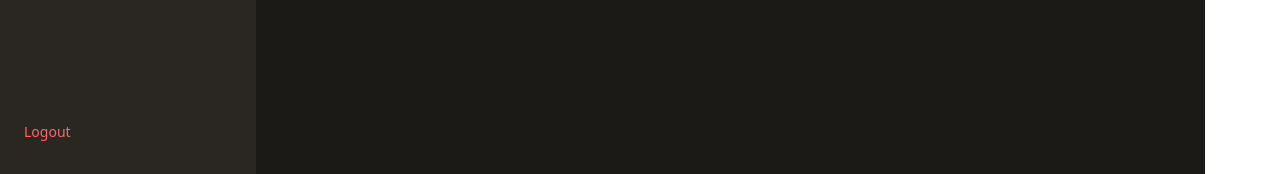
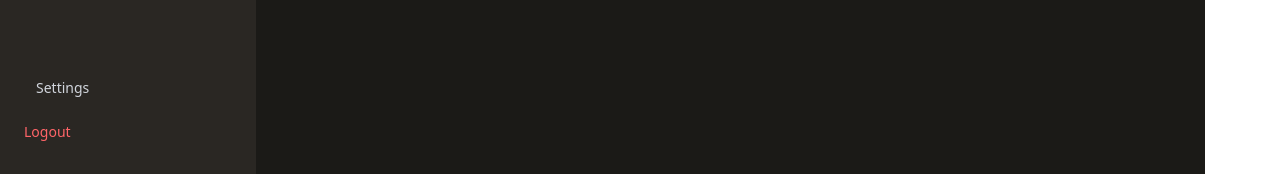
Before and after one commit to FatalFriction/pixel-perfect-landing, a Next.js app: page /dashboard in a window 1280 px wide. Shown: the part 626-800 px from the top of the page. Built offline with nearby package versions, Linux system fonts and the light colour scheme.

Commit message:
feat: add settings tab and update sidebar for improved navigation

```diff
--- a/src/components/PricingCard.tsx
+++ b/src/components/PricingCard.tsx
@@ -26,7 +26,7 @@ export default function PricingCard({
     <div
       className={`
         relative group
-        max-w-60 md:w-full
+        max-w-60 md:w-full md:max-w-full
         min-h-105 md:min-h-130
         ${highlighted ? "md:-mt-6 md:pt-10 md:min-h-145" : ""}
         rounded-2xl p-5 md:p-6
--- a/src/components/dashboards/DashboardLayout.tsx
+++ b/src/components/dashboards/DashboardLayout.tsx
@@ -9,7 +9,7 @@ import TicketForm from "./TicketForm";
 import { plan } from "@/src/data/plan";
 import { Menu } from "lucide-react";
 
-export type DashboardTab = "dashboard" | "billing" | "support";
+export type DashboardTab = "dashboard" | "billing" | "support" | "settings";
 
 export default function DashboardLayout() {
   const [activeTab, setActiveTab] = useState<DashboardTab>("dashboard");
@@ -20,7 +20,9 @@ export default function DashboardLayout() {
       ? "My Courses"
       : activeTab === "billing"
         ? "Plan & Billing"
-        : "Support Ticket";
+        : activeTab === "support"
+          ? "Support Ticket"
+          : "Settings";
 
   return (
     <div className="min-h-screen bg-[#1b1a17] text-white relative flex w-fit">
@@ -176,6 +178,33 @@ export default function DashboardLayout() {
             </div>
           </div>
         )}
+
+        {activeTab === "settings" && (
+          <div className="flex flex-col gap-10 max-w-lg">
+            <div>
+              <h3 className="text-2xl font-bold mb-2">Account Settings</h3>
+              <p className="text-gray-400 text-sm">
+                Manage your profile and preferences.
+              </p>
+            </div>
+
+            <div className="space-y-4">
+              <div className="border border-[#CC983F]/30 rounded-lg p-4">
+                <p className="text-sm">Email</p>
+                <p className="text-gray-400 text-sm">user@email.com</p>
+              </div>
+
+              <div className="border border-[#CC983F]/30 rounded-lg p-4">
+                <p className="text-sm">Password</p>
+                <p className="text-gray-400 text-sm">••••••••</p>
+              </div>
+
+              <button className="bg-[#CC983F] text-black py-3 rounded-lg font-semibold">
+                Update Profile
+              </button>
+            </div>
+          </div>
+        )}
       </main>
     </div>
   );
--- a/src/components/dashboards/Sidebar.tsx
+++ b/src/components/dashboards/Sidebar.tsx
@@ -44,8 +44,8 @@ export default function Sidebar({
     transition-transform duration-300
     ${mobileOpen ? "translate-x-0" : "-translate-x-full"}
     md:translate-x-0
-  `}>
-
+  `}
+    >
       <div>
         {/* Logo */}
         <div className="flex items-center gap-2 mb-10">
@@ -78,7 +78,25 @@ export default function Sidebar({
         </nav>
       </div>
 
-      <div className="text-sm text-red-400 cursor-pointer">Logout</div>
+      <div className="flex flex-col gap-4">
+        {/* SETTINGS */}
+        <button
+          onClick={() => onChange("settings")}
+          className={`
+      text-sm text-left px-3 py-2 rounded-lg transition
+      ${
+        active === "settings"
+          ? "bg-[#282420] text-[#CC983F] shadow-[0_0_20px_rgba(204,152,63,0.4)]"
+          : "text-gray-300 hover:bg-white/5"
+      }
+    `}
+        >
+          Settings
+        </button>
+
+        {/* LOGOUT */}
+        <div className="text-sm text-red-400 cursor-pointer">Logout</div>
+      </div>
     </aside>
   );
 }
```
